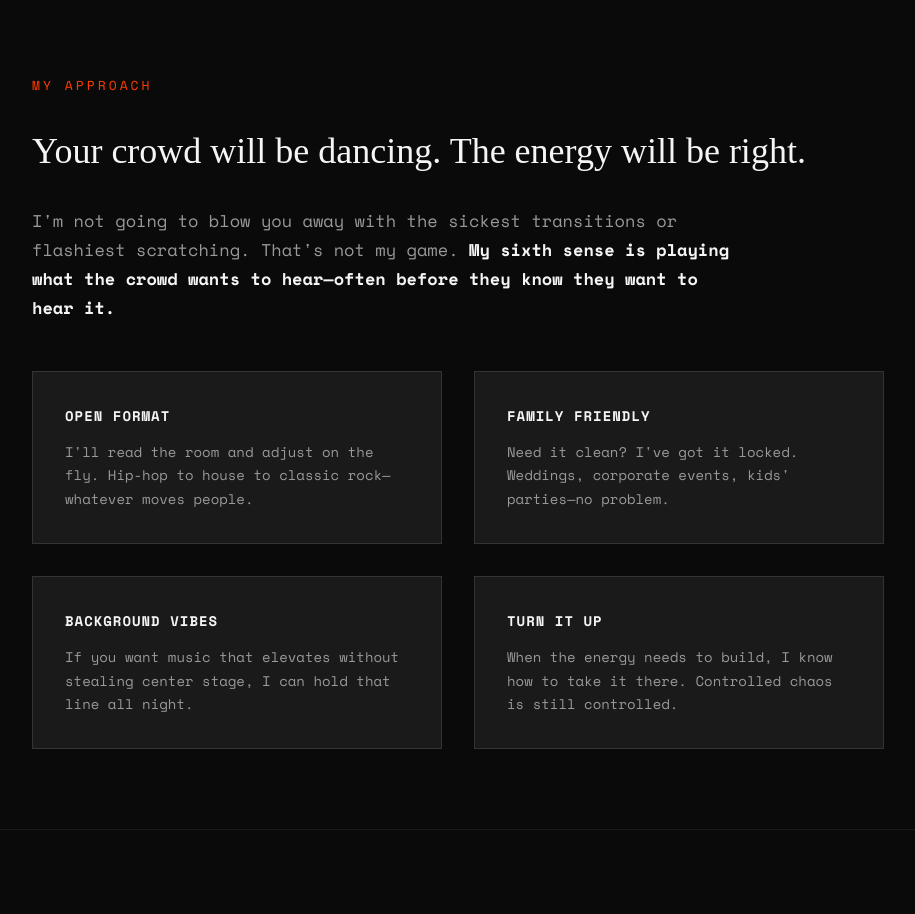
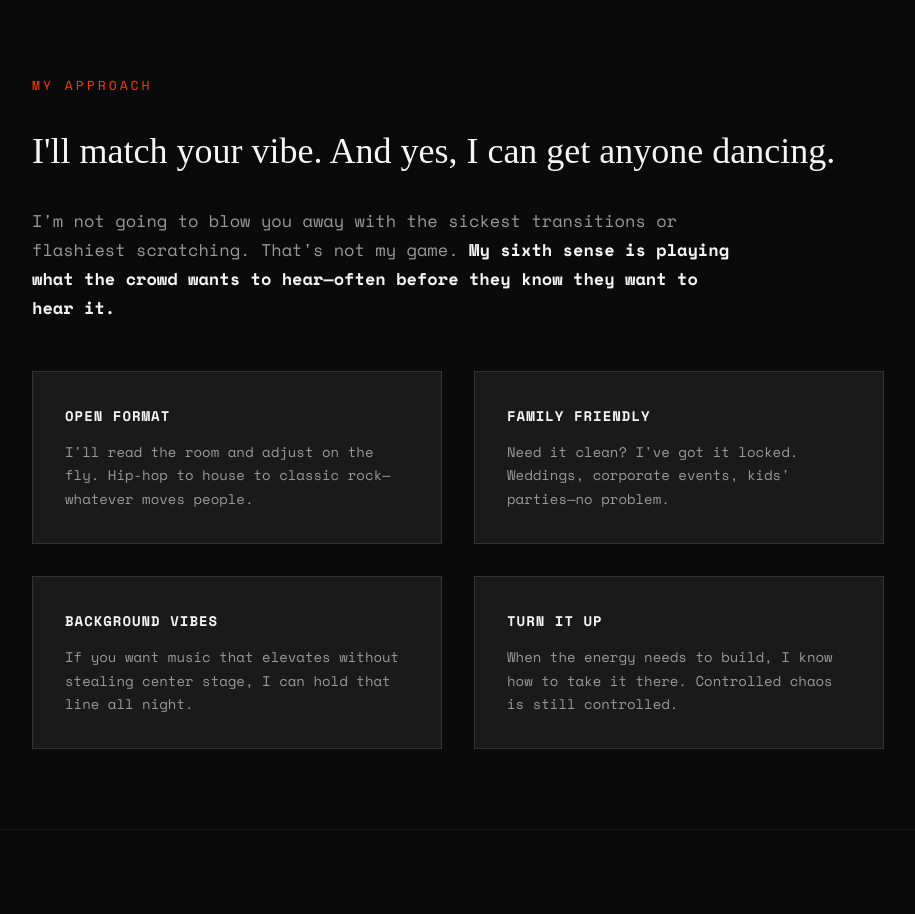
Before and after one commit to sapped/personal-dj-landing, a Next.js app: page / in a window 1280 px wide. Shown: the part 1640-2554 px from the top of the page, without its empty margins (182-1097 px from the left). Built offline with nearby package versions, Linux system fonts and the light colour scheme; grey boxes are pictures that could not be loaded; a web font is replaced by a local one.

Commit message:
Update approach headline for vibe flexibility

```diff
--- a/src/app/page.tsx
+++ b/src/app/page.tsx
@@ -96,7 +96,7 @@ export default function Home() {
       <section className="section">
         <div className="container">
           <div className="section-label">My Approach</div>
-          <h2>Your crowd will be dancing. The energy will be right.</h2>
+          <h2>I&apos;ll match your vibe. And yes, I can get anyone dancing.</h2>
           <p>
             I&apos;m not going to blow you away with the sickest transitions or flashiest
             scratching. That&apos;s not my game.{" "}
```
